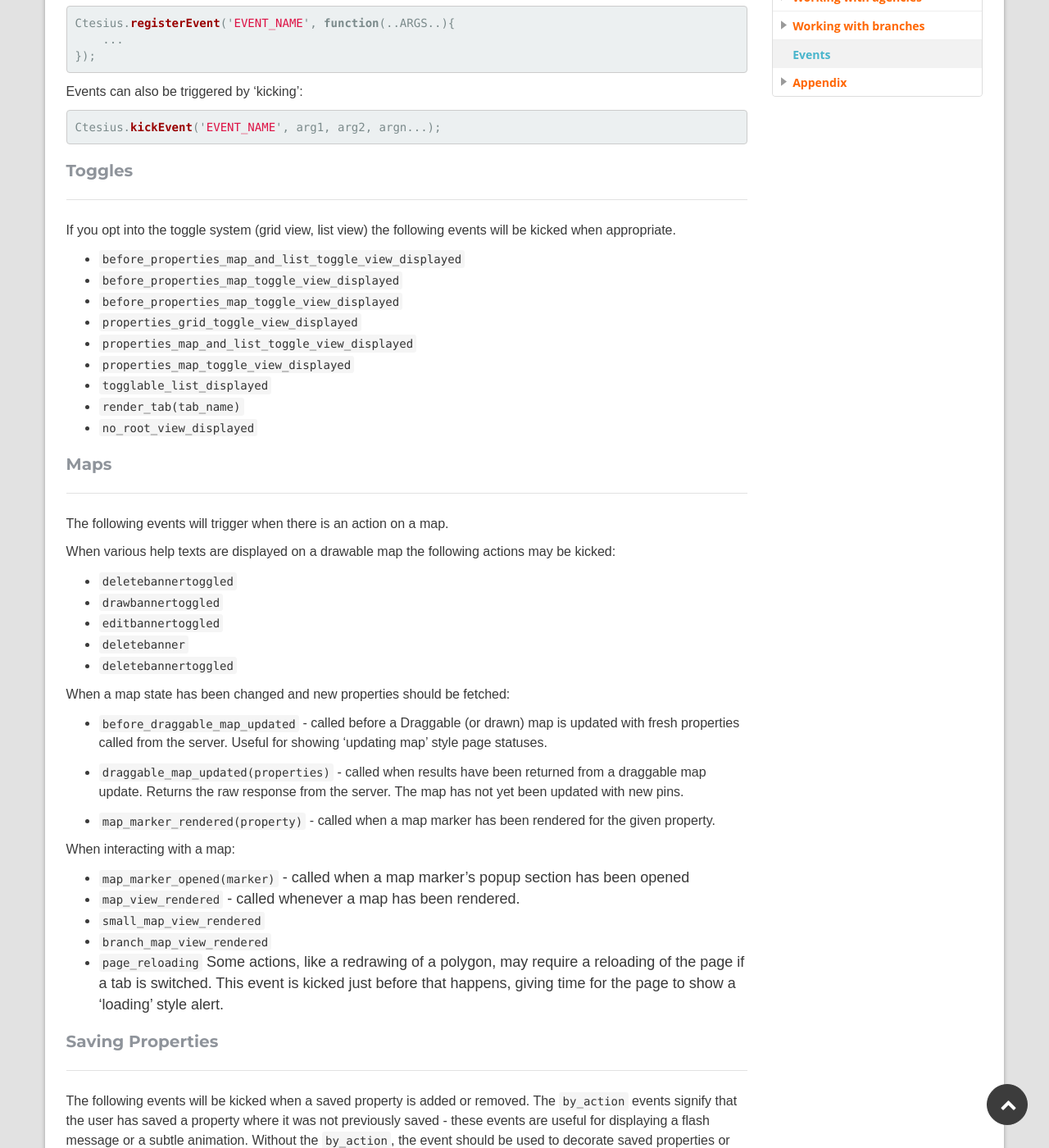
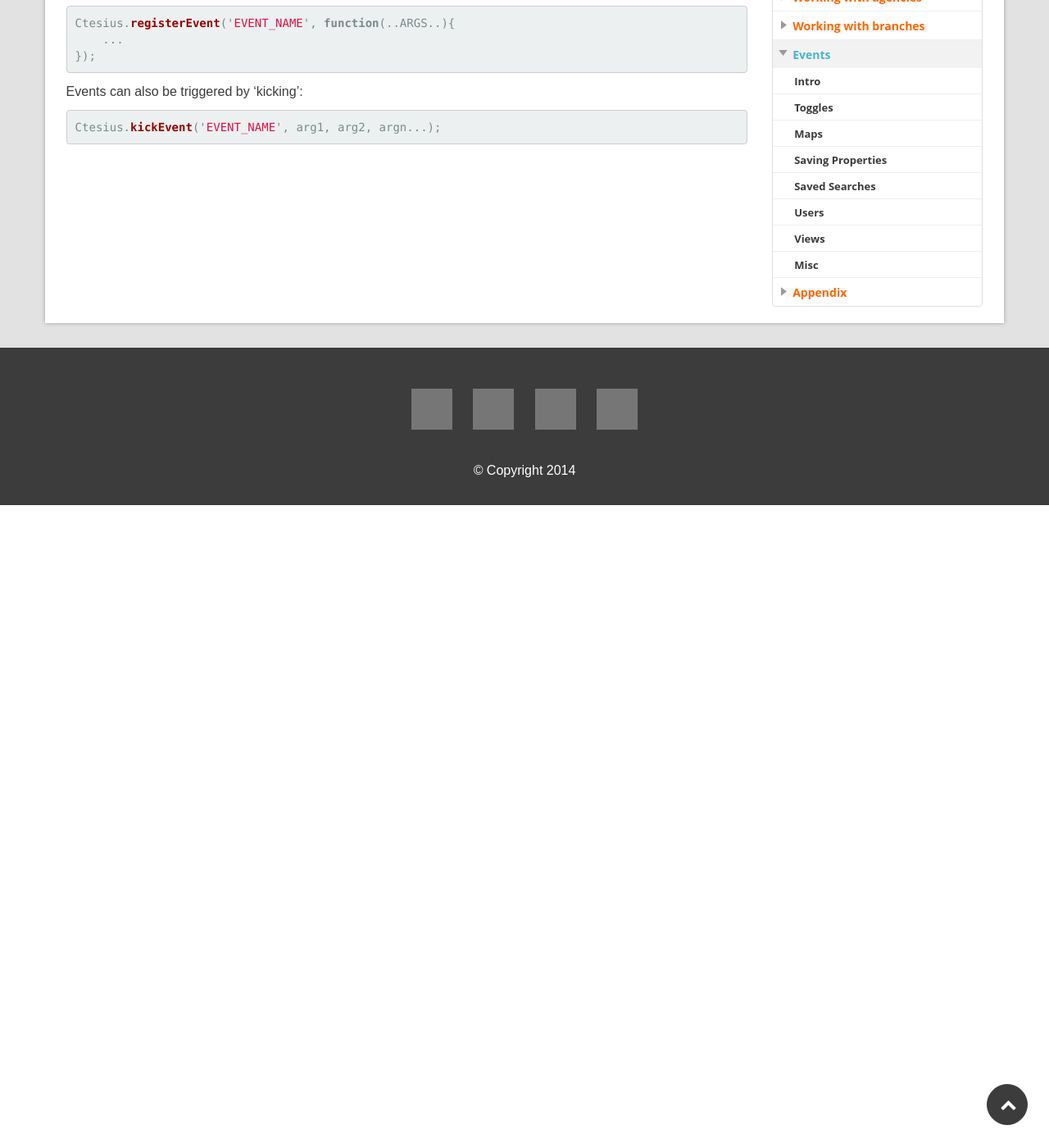
Before and after one commit to homeflow/homeflow.github.io, a Jekyll site: the page built from _posts/events/2014-01-01-intro.md, in a window 1280 px wide and 1400 px high, scrolled down 588 px. Shown: the whole window at 82% size. Built offline with Jekyll 4.4.1, drawn with Linux system fonts in a browser that asks for light colours; after the commit the page ends 1204 px from its top, so only the background shows below that; some of the changed text lies outside the part shown; grey boxes are pictures that could not be loaded.

Commit message:
Add posts to own section

```diff
--- a/_config.yml
+++ b/_config.yml
@@ -56,7 +56,7 @@ sections:
     sub: true
   - title: Events
     id: events
-    sub: false
+    sub: true
   - title: Appendix
     id: appendix
     sub: true
--- a/_posts/events/2014-01-01-intro.md
+++ b/_posts/events/2014-01-01-intro.md
@@ -25,99 +25,3 @@ Events can also be triggered by 'kicking':
 Ctesius.kickEvent('EVENT_NAME', arg1, arg2, argn...);
 
 {% endhighlight %}
-
-###Toggles
-
-If you opt into the toggle system (grid view, list view) the following events will be kicked when appropriate.
-
-- ``before_properties_map_and_list_toggle_view_displayed``
-- ``before_properties_map_toggle_view_displayed``
-- ``before_properties_map_toggle_view_displayed``
-- ``properties_grid_toggle_view_displayed``
-- ``properties_map_and_list_toggle_view_displayed``
-- ``properties_map_toggle_view_displayed``
-- ``togglable_list_displayed``
-- ``render_tab(tab_name)``
-- ``no_root_view_displayed``
-
-###Maps
-
-The following events will trigger when there is an action on a map.
-
-When various help texts are displayed on a drawable map the following actions may be kicked:
-
-- ``deletebannertoggled``
-- ``drawbannertoggled``
-- ``editbannertoggled``
-- ``deletebanner``
-- ``deletebannertoggled``
-
-When a map state has been changed and new properties should be fetched:
-
-- ``before_draggable_map_updated`` - called before a Draggable (or drawn) map is updated with fresh properties called from the server. Useful for showing 'updating map' style page statuses.
-
-- ``draggable_map_updated(properties)`` - called when results have been returned from a draggable map update. Returns the raw response from the server. The map has not yet been updated with new pins.
-
-- ``map_marker_rendered(property)`` - called when a map marker has been rendered for the given property.
-
-When interacting with a map:
-
-- ``map_marker_opened(marker)`` - called when a map marker's popup section has been opened
-- ``map_view_rendered`` - called whenever a map has been rendered.
-- ``small_map_view_rendered``
-- ``branch_map_view_rendered``
-- ``page_reloading`` Some actions, like a redrawing of a polygon, may require a reloading of the page if a tab is switched. This event is kicked just before that happens, giving time for the page to show a 'loading' style alert.
-
-###Saving Properties
-
-The following events will be kicked when a saved property is added or removed. The `by_action` events signify that the user has saved a property where it was not previously saved - these events are useful for displaying a flash message or a subtle animation. Without the `by_action`, the event should be used to decorate saved properties or remove descorating. For instance, changing text from 'Save property' to 'Remove property':
-
-- ``before_saved_property_removed_by_action(property)``
-- ``before_saved_property_added_by_action(property)``
-- ``saved_property_added(property)``
-- ``saved_property_removed(property)``
-
-The following methods will be called if a saved properties list is rendered:
-
-- ``saved_properties_view_rendered``
-- ``saved_property_view_rendered(property)``
-
-###Saved Searches
-
-Saved searches work in a similar way to saved properties:
-
- - ``saved_search_added``
- - ``saved_search_removed``
-
-###Users
-
-- ``before_create_new_user`` - called before validation on a user, when data is submitted using the action
-- ``user_history_ready``
-- ``user_history_search_added``
-- ``user_log_in_failed``
-- ``user_logged_in``
-- ``user_logged_out``
-- ``user_sign_up``
-- ``user_sign_up_failed``
-- ``before_user_log_in``
-- ``before_user_sign_up``
-
-###Views
-
-When a JavaScript view is rendered, events are typically kicked before and after:
-
-- ``disambiguation_rendered``
-- ``before_most_recent_search_view_rendered``
-- ``before_redirection_flash_ready`` - called before the system will display a flash notification (#/flash/some-notification)
-- ``redirection_flash_ready``
-- ``user_micro_view_rendered``
-- ``user_profile_lightview_rendered``
-- ``before_user_micro_view_rendered``
-- ``before_user_profile_lightview_rendered``
-- ``previous_property_rendered``
-- ``next_property_rendered``
-- ``most_recent_search_view_rendered``
-
-###Misc
-
-- ``before_search_form_submitted`` - called before validation search form data
```
Also changed, not shown: _posts/events/2014-02-01-toggles.md (added, +17 -0 lines), _posts/events/2014-03-01-maps.md (added, +45 -0 lines), _posts/events/2014-04-01-saving-properties.md (added, +17 -0 lines), _posts/events/2014-05-01-saving-searches.md (added, +10 -0 lines), _posts/events/2014-06-01-users.md (added, +19 -0 lines), _posts/events/2014-07-01-views.md (added, +22 -0 lines), _posts/events/2014-08-01-misc.md (added, +9 -0 lines).
